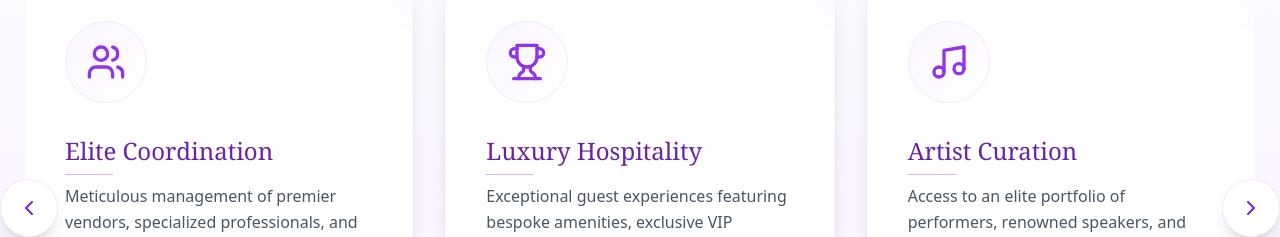
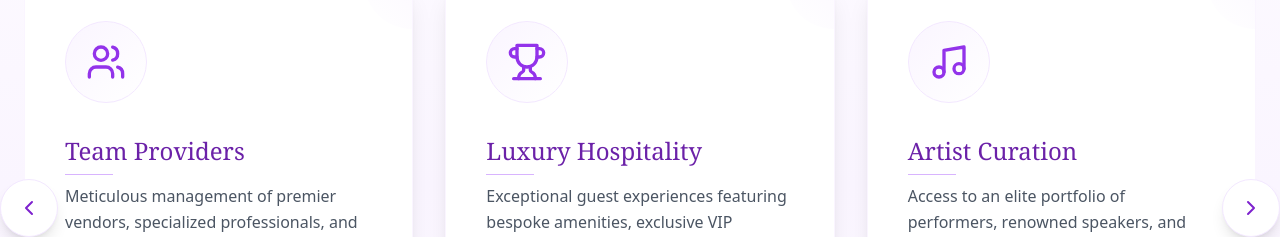
Before and after one commit to Lalitchaudhary01/event-management, a React (Create React App) app: page / in a window 1280 px wide. Shown: the part 1940-2177 px from the top of the page. Built offline with nearby package versions, Linux system fonts and the light colour scheme.

Commit message:
add images in service

```diff
--- a/src/components/FeaturedServices.js
+++ b/src/components/FeaturedServices.js
@@ -47,16 +47,17 @@ const FeaturedServices = () => {
         "Extraordinary celebrations in world-class destinations, expertly orchestrated with seamless logistics and breathtaking experiences.",
       fullDescription:
         "Transform your event into an extraordinary journey with our destination event planning services. We specialize in creating immersive experiences in the world's most stunning locations. Our expert team handles complex logistics including travel arrangements, accommodations, local permits, and cultural considerations, allowing your guests to enjoy a seamless and unforgettable experience in breathtaking settings.",
-      image: "/api/placeholder/700/400",
+      image:
+        "https://ik.imagekit.io/icrguob6c/event/destination.jpg?updatedAt=1747244162249",
     },
     {
-      id: "elite-coordination",
-      title: "Elite Coordination",
+      id: "Team Providers",
+      title: "Team Providers",
       icon: <Users className="w-10 h-10 text-purple-600" />,
       description:
         "Meticulous management of premier vendors, specialized professionals, and skilled staff ensuring flawless execution of your vision.",
       fullDescription:
-        "Our elite coordination service brings together the finest vendors and professionals in the industry to execute your vision with precision and elegance. We meticulously manage every aspect of your event, from selecting the perfect team to overseeing each detail during execution. Our seasoned coordinators ensure seamless communication and flawless timing, allowing you to enjoy your event with complete peace of mind.",
+        "Our team coordination service brings together the finest vendors and professionals in the industry to execute your vision with precision and elegance. We meticulously manage every aspect of your event, from selecting the perfect team to overseeing each detail during execution. Our seasoned coordinators ensure seamless communication and flawless timing, allowing you to enjoy your event with complete peace of mind.",
       image:
         "https://ik.imagekit.io/icrguob6c/event/team%20elite.jpg?updatedAt=1747242629833",
     },
@@ -79,7 +80,8 @@ const FeaturedServices = () => {
         "Access to an elite portfolio of performers, renowned speakers, and sophisticated entertainment tailored precisely to your event.",
       fullDescription:
         "Our artist curation service provides access to an exclusive network of world-class performers and entertainers perfectly matched to your event's atmosphere and audience. From Grammy-winning musicians and celebrity DJs to captivating speakers and unique specialty acts, we handle all aspects of talent selection, contract negotiation, and performance logistics to create unforgettable entertainment experiences for your guests.",
-      image: "/api/placeholder/700/400",
+      image:
+        "https://ik.imagekit.io/icrguob6c/event/artist.jpg?updatedAt=1747242629593",
     },
     {
       id: "venue-selection",
@@ -111,7 +113,8 @@ const FeaturedServices = () => {
         "Access to our exclusive network of elite vendors and artisans, meticulously curated to deliver unparalleled quality and distinction.",
       fullDescription:
         "Leverage our carefully cultivated network of premier vendors and artisans to bring exceptional quality to every aspect of your event. Our longstanding relationships with the industry's finest professionals—from renowned chefs and floral designers to luxury rental companies and master craftsmen—ensure priority booking, preferential pricing, and uncompromising quality for your event. Each vendor in our network has been personally vetted to meet our exacting standards of excellence.",
-      image: "/api/placeholder/700/400",
+      image:
+        "https://ik.imagekit.io/icrguob6c/event/vendors.jpg?updatedAt=1747244247624",
     },
   ];
 
--- a/src/components/Portfolio.js
+++ b/src/components/Portfolio.js
@@ -84,7 +84,7 @@ const Portfolio = () => {
       <div className="relative h-screen flex items-center justify-center overflow-hidden">
         <div className="absolute inset-0 z-0">
           <img
-            src="/api/placeholder/1920/1080"
+            src="https://ik.imagekit.io/icrguob6c/event/welcome.jpg?updatedAt=1747243920964"
             alt="Ember Events Wedding"
             className="w-full h-full object-cover"
           />
```
